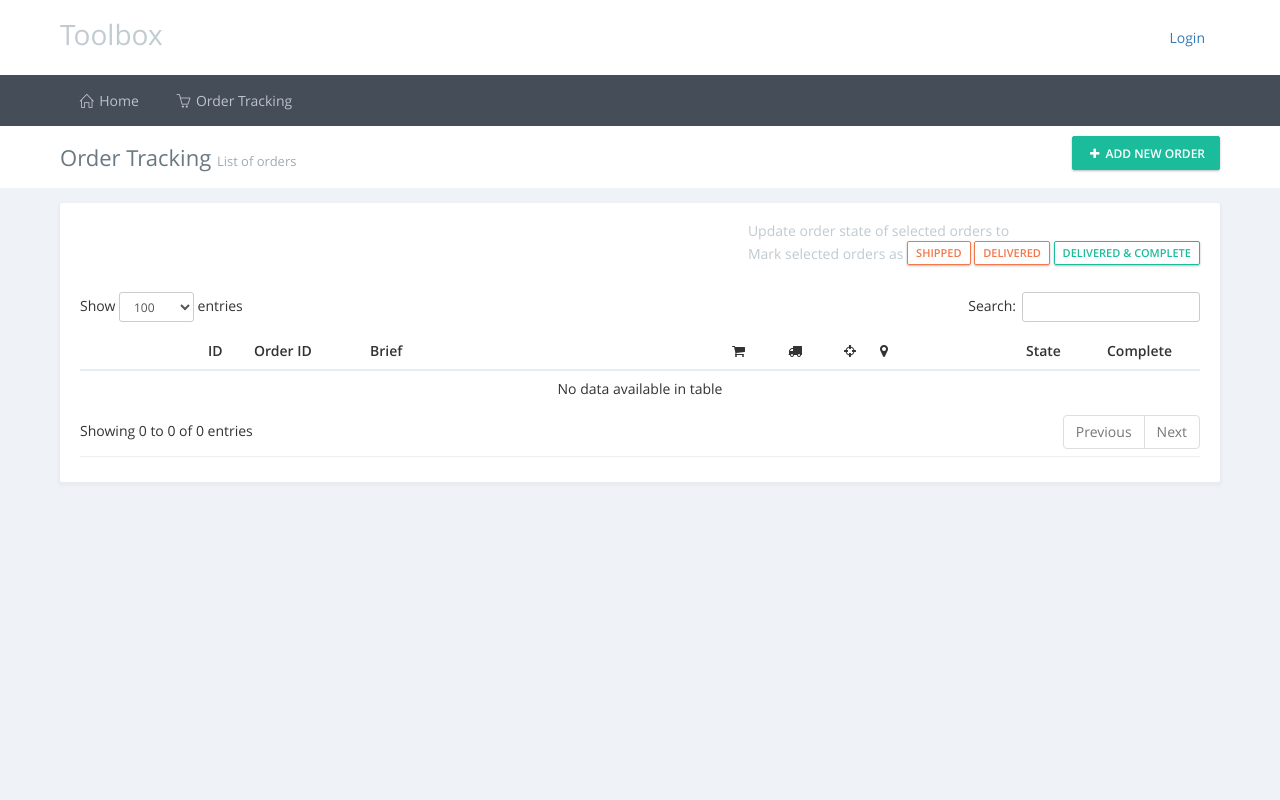
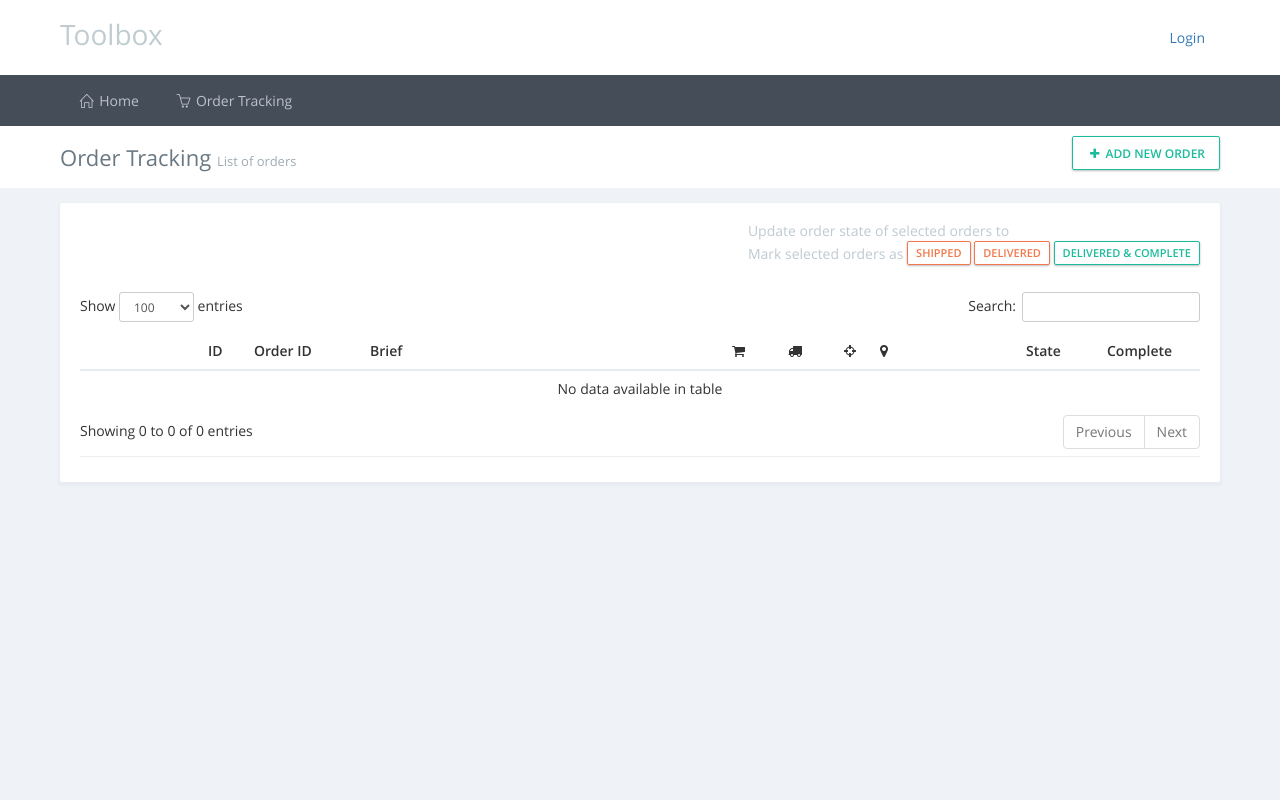
Before and after one commit to domibarton/toolbox, a Django app: template toolbox/ordertracking/templates/ordertracking/order_list.html in a window 1280 px wide. Run offline with Django 3.2, Linux system fonts and the light colour scheme; the template is opened without the code that fills it, so the values that code supplies are empty; some libraries are stand-ins or nearby versions.

Commit message:
STYLE: Add new order button is now outlined

```diff
--- a/toolbox/ordertracking/templates/ordertracking/order_list.html
+++ b/toolbox/ordertracking/templates/ordertracking/order_list.html
@@ -16,7 +16,7 @@ Order Tracking <small>List of orders</small>
 {% endblock %}
 
 {% block page_toolbar %}
-<a href="{% url 'ordertracking:create' %}" class="btn green-meadow"><i class="fa fa-plus"></i> add new order</a>
+<a href="{% url 'ordertracking:create' %}" class="btn btn-outline green-meadow"><i class="fa fa-plus"></i> add new order</a>
 {% endblock %}
 
 {% block page_content %}
```
